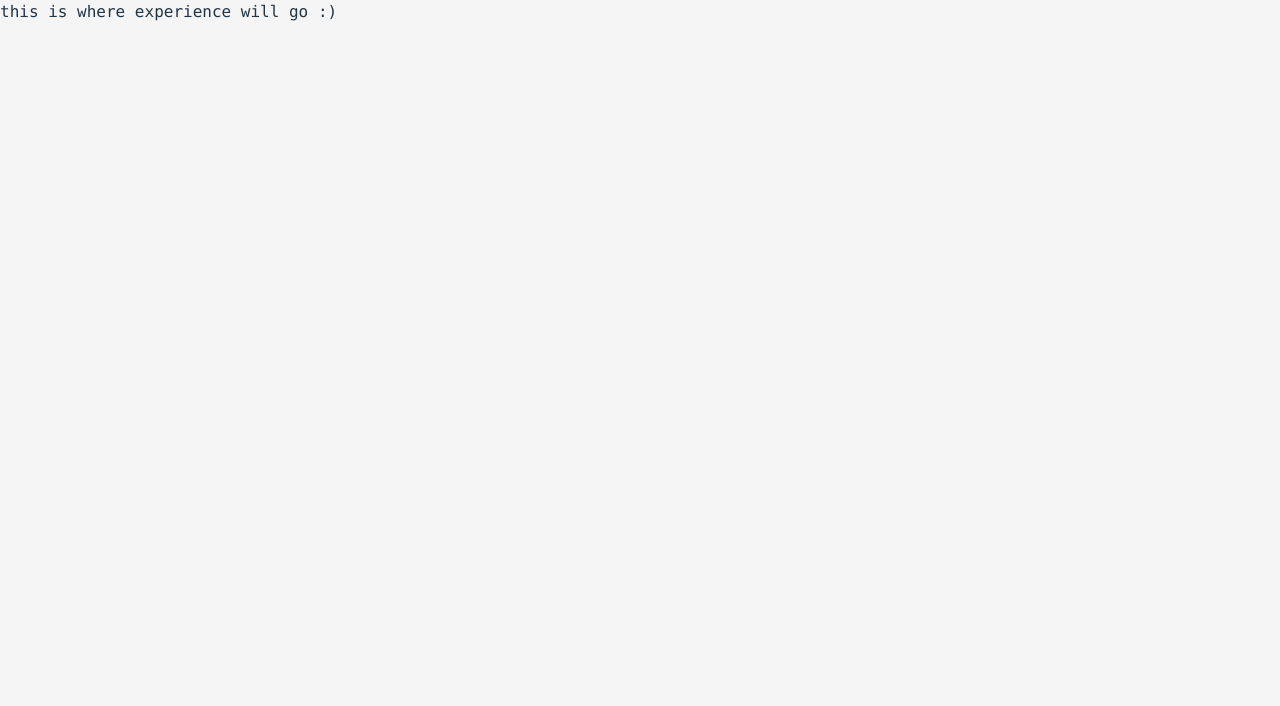
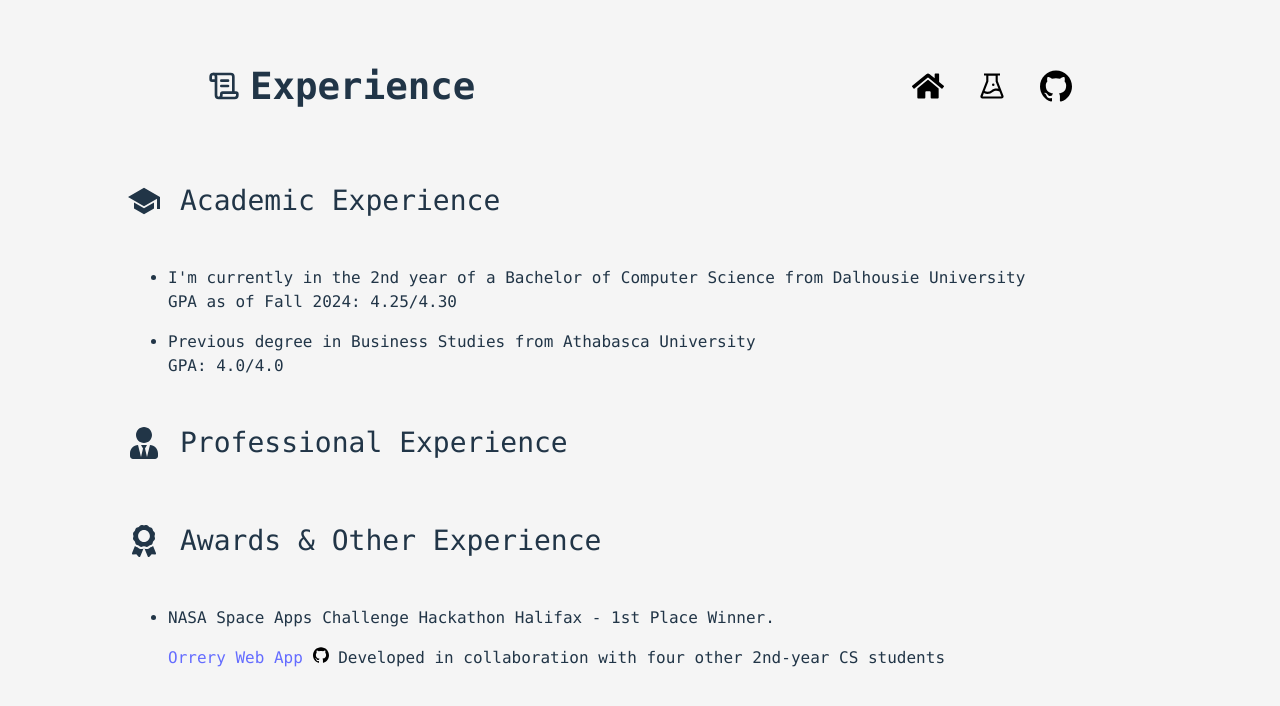
Before and after one commit to mroz-michael/portfolio, a React (Vite) app: page /experience in a window 1280 px wide. Shown: the top 706 px of the page. Built offline with nearby package versions, Linux system fonts and the light colour scheme.

Commit message:
keep improving experience layout and content

```diff
--- a/src/components/Experience.jsx
+++ b/src/components/Experience.jsx
@@ -1,8 +1,58 @@
+import { LuScrollText } from "react-icons/lu";
+import NavBar from './NavBar';
+import '../styles/Experience.css';
+import { IoSchoolSharp } from "react-icons/io5";
+import { FaUserTie, FaAward } from "react-icons/fa";
+import Project from "./Project";
+import { SiGithub } from "react-icons/si";
+
 const Experience = () => {
     return(
 
-        <section>
-            this is where experience will go :)
+        <section id='experience_section'>
+
+            <header id='experience_main_header'>
+                <div id='experience_title_container'>
+                    <LuScrollText />
+                    <h3>Experience</h3>
+                </div>
+            <NavBar ignoreLogo={"experience"}/>
+            </header>
+
+            <section id='academic_experience'>
+                <header className="experience_section_header">
+                    <IoSchoolSharp/>
+                    <p>Academic Experience</p>
+                </header>
+                <ul>
+                    <li>I'm currently in the 2nd year of a Bachelor of Computer Science from Dalhousie University</li>
+                    <p className='gpa'>GPA as of Fall 2024: 4.25/4.30</p>
+                    <li> Previous degree in Business Studies from Athabasca University</li>
+                    <p className="gpa">GPA: 4.0/4.0</p>
+                </ul>
+            </section>
+
+            <section id='professional_experience'>
+                <header className="experience_section_header">
+                    <FaUserTie/>
+                    <p>Professional Experience</p>
+                </header>
+            </section>
+
+            <section id='misc_experience'>
+                <header className="experience_section_header">
+                    <FaAward/>
+                    <p>Awards & Other Experience</p>
+                </header>
+                <ul>
+                    <li className='hackathon_container'>
+                    <p>NASA Space Apps Challenge Hackathon Halifax - 1st Place Winner.</p>
+                        <a href="https://github.com/ElliotGBA/spaceapps2024/blob/master/README.md" target="#">Orrery Web App <SiGithub color="black"/> </a>
+                        <p style={{"display": "inline"}}>Developed in collaboration with four other 2nd-year CS students</p>
+                    </li>
+                </ul>
+            </section>
+
         </section>
     )
 }
--- a/src/components/Home.jsx
+++ b/src/components/Home.jsx
@@ -1,7 +1,7 @@
 import Button from "./Button";
 import { useNavigate } from "react-router-dom";
 import { GrGithub } from "react-icons/gr";
-import { TbTreadmill } from "react-icons/tb";
+import { LuScrollText } from "react-icons/lu";
 import { AiOutlineExperiment } from "react-icons/ai";
 
 
@@ -21,8 +21,8 @@ const Home = () => {
             </header>
             <nav id='button_links'>
                 <Button label="Projects" logo={<AiOutlineExperiment />} clickHandler={() => navigate('/projects')} />
-                <Button label="Experience" logo={<TbTreadmill />} clickHandler={() => navigate('/experience')} />
-                <Button label="GitHub" logo={<GrGithub />} clickHandler={() => window.location.href = "https://github.com/mroz-michael"} />
+                <Button label="Experience" logo={<LuScrollText/>} clickHandler={() => navigate('/experience')} />
+                <Button label="GitHub" logo={<GrGithub />} clickHandler={() => window.open("https://github.com/mroz-michael","#") } />
             </nav>
         </main>
     );
--- a/src/components/NavBar.jsx
+++ b/src/components/NavBar.jsx
@@ -1,15 +1,27 @@
 import { SiGithub } from "react-icons/si";
-import { TbTreadmill } from "react-icons/tb";
+import { LuScrollText } from "react-icons/lu";
 import { FaHome } from "react-icons/fa";
+
 import '../styles/Navbar.css';
+import { AiOutlineExperiment } from "react-icons/ai";
 
-const NavBar = () => {
+const NavBar = ({ignoreLogo}) => {
 
     return (
         <nav id='nav_links'>
+
             <a href='/'> <FaHome fill="black"/> </a>
-            <a href='/experience'> <TbTreadmill color="black"/></a>
-            <a href="https://github.com/mroz-michael/"><SiGithub fill="black"/></a>
+            {
+                ignoreLogo !== "projects" &&
+                <a href='/projects'><AiOutlineExperiment color="black"/> </a>
+            }
+
+            {
+                ignoreLogo !== "experience" &&
+                <a href='/experience'> <LuScrollText color="black" /> </a>
+            }
+
+            <a href="https://github.com/mroz-michael/" target="#"><SiGithub fill="black"/></a>
         </nav>
     )
 }
--- a/src/components/Projects.jsx
+++ b/src/components/Projects.jsx
@@ -10,19 +10,19 @@ const Projects = () => {
     const projectData = [
 
         {"name": "Compiler Front End",
-            "description": "A scanner and parser to tokenize and parse txt file input according to a JSON-like grammar.",
+            "description": "A scanner and parser that tokenize and parse txt file input according to a JSON-like grammar.",
             "tech_used": ["python"],
             "github_link": "https://github.com/mroz-michael/compiler_frontend"
         },
 
         { "name": "Dal CS Review Site",
-            "description": "A MERN stack web app with user authentication that displays Dalhousie cs courses, allowing users to create reviews.",
+            "description": "A MERN stack web app with user authentication that displays Dalhousie CS courses, allowing users to create reviews.",
             "tech_used": ["react", "mongodb", "js", "express", "node", "html", "css"],
             "github_link": "https://github.com/mroz-michael/cs-dal-courseinfo"
         },
 
         { "name": "CLI Chess",
-            "description": "A command line version of Chess using Java OOP.",
+            "description": "A command line version of Chess using Java Object-Oriented Principles.",
             "tech_used": ["java"],
             "github_link": "https://github.com/mroz-michael/cli-chess"
         },
@@ -30,7 +30,7 @@ const Projects = () => {
         { "name": "Inventory Manager",
             "description": "A MERN stack web app that performs CRUD operations on a ficticious inventory of products.",
             "tech_used": ["react", "mongodb", "js", "express", "node", "html", "css"],
-            "github_link": "https://github.com/mroz-michael/cs-dal-courseinfo"
+            "github_link": "https://github.com/mroz-michael/web-inventory_manager"
         }
     ]
 
@@ -41,7 +41,7 @@ const Projects = () => {
                     <AiOutlineExperiment />
                     <h3>Projects</h3>
                 </div>
-               <NavBar />
+               <NavBar ignoreLogo={"projects"}/>
             </header>
             <ul id="project_list">
                 {projectData.map(project =>
--- /dev/null
+++ b/src/styles/Experience.css
@@ -0,0 +1,62 @@
+#experience_section {
+    display: flex;
+    flex-direction: column;
+    margin-left: 10%;
+    margin-right: 10%;
+}
+
+#experience_main_header {
+    display: flex;
+    flex-direction: column-reverse;
+    justify-content: space-between;
+    margin-top: 10%;
+}
+
+#experience_title_container {
+    display: flex;
+    align-items: center;
+    gap: 10px;
+    padding-left: 40px;
+}
+
+#academic_experience > p {
+    margin-bottom: 2px;
+}
+
+.experience_section_header {
+    display: flex;
+    align-items: center;
+    gap: 20px;
+}
+
+.experience_section_header > p {
+    font-size: 28px;
+}
+
+.experience_section_header > :first-child {
+    font-size: 2rem;
+}
+
+.gpa {
+    font-size: 1rem;
+    margin-top: 0;
+}
+
+@media screen and (min-width: 900px) {
+
+    #experience_main_header {
+        flex-direction: row;
+        align-items: baseline;
+        font-size: 2.5vw;
+        padding-left: 40px;
+        margin-top: 2%;
+    }
+
+    .event_info {
+        flex-direction: row;
+        margin-top: 2rem;
+        gap: 7rem;
+        align-items: flex-start;
+    }
+
+}
```
